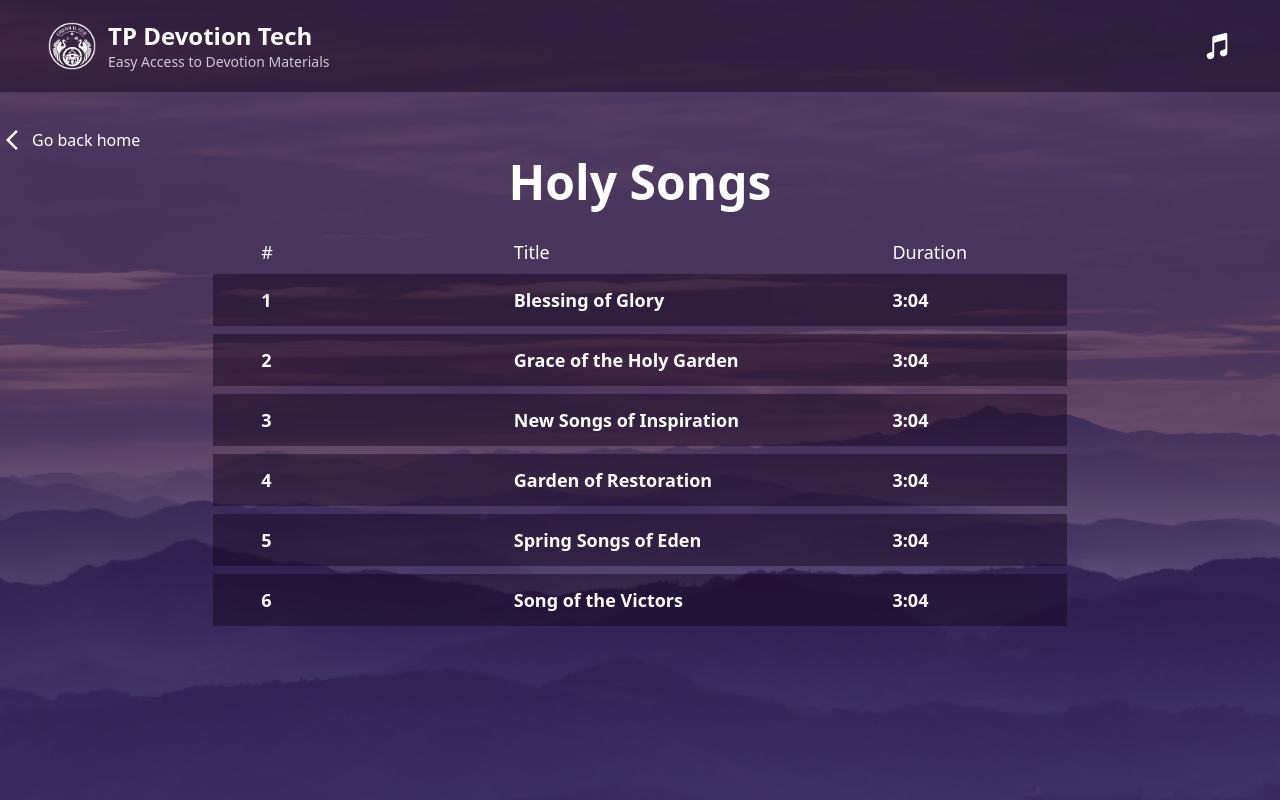
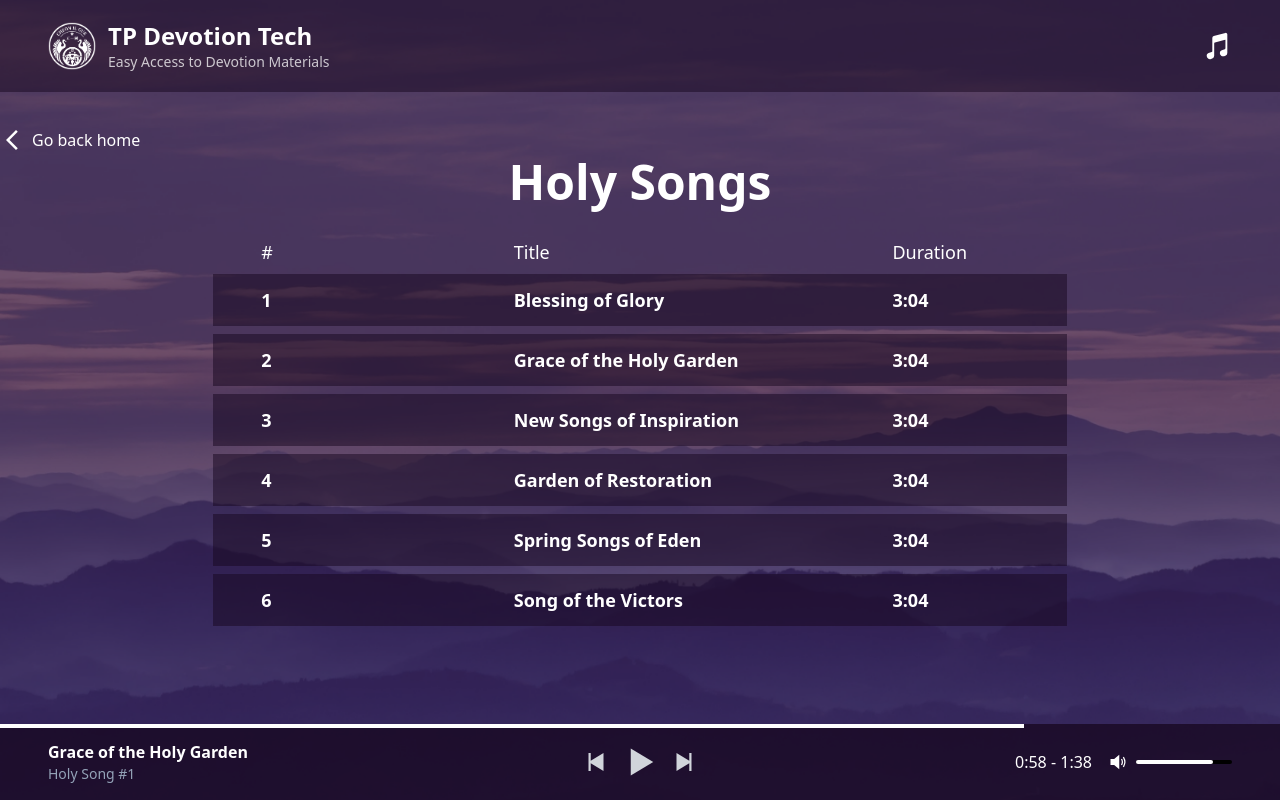
Before and after one commit to pjguitar15/tp-tech-app, a React (Vite) app: page /holy-songs in a window 1280 px wide. Built offline with nearby package versions, Linux system fonts and the light colour scheme.

Commit message:
added bottom player

```diff
--- /dev/null
+++ b/src/pages/HolySongPlayer/BottomPlayer/BottomPlayer.tsx
@@ -0,0 +1,75 @@
+import React from 'react'
+import { IoPlaySharp } from 'react-icons/io5'
+import { IoPlaySkipBackSharp } from 'react-icons/io5'
+import { IoPlaySkipForwardSharp } from 'react-icons/io5'
+import { IoVolumeMediumSharp } from 'react-icons/io5'
+
+const PlayerButtons = () => {
+  const buttonStyle =
+    'text-gray-300 hover:text-white hover:scale-105 cursor-pointer duration-100'
+
+  return (
+    <div className='flex gap-3 items-center'>
+      <IoPlaySkipBackSharp className={`text-2xl ${buttonStyle}`} />
+      <IoPlaySharp className={`text-4xl ms-1 ${buttonStyle}`} />
+      <IoPlaySkipForwardSharp className={`text-2xl ${buttonStyle}`} />
+    </div>
+  )
+}
+
+const TitleAndNumber = () => {
+  return (
+    <div>
+      <h5 className='font-semibold'>Grace of the Holy Garden</h5>
+      <p className='text-sm text-slate-400'>Holy Song #1</p>
+    </div>
+  )
+}
+
+const DurationAndVolume = () => {
+  return (
+    <div className='flex items-center gap-4'>
+      <div>0:58 - 1:38</div>
+      <div className='flex items-center gap-2'>
+        <IoVolumeMediumSharp className='text-xl' />
+        <div className='bg-black w-24 rounded'>
+          <div className='bg-white h-1 w-[80%] rounded'></div>
+        </div>
+      </div>
+    </div>
+  )
+}
+
+const SongProgressBar = () => {
+  return (
+    <div className='bg-white absolute top-0 right-0 left-0 w-[80%] z-10 h-1'></div>
+  )
+}
+
+const BottomPlayer = () => {
+  const containerStyle = 'px-12 py-4 absolute bottom-0 w-full'
+  const overlayStyle = 'absolute bg-[#16061E] opacity-75 inset-0'
+  const textContainerStyle = 'text-white relative'
+  const flexCenterStyle = 'flex justify-center'
+  const flexEndStyle = 'flex justify-end'
+
+  return (
+    <div className={containerStyle}>
+      <SongProgressBar />
+      <div className={overlayStyle}></div>
+      <div className='grid grid-cols-3'>
+        <div className={`${textContainerStyle}`}>
+          <TitleAndNumber />
+        </div>
+        <div className={`${textContainerStyle} ${flexCenterStyle}`}>
+          <PlayerButtons />
+        </div>
+        <div className={`${textContainerStyle} ${flexEndStyle}`}>
+          <DurationAndVolume />
+        </div>
+      </div>
+    </div>
+  )
+}
+
+export default BottomPlayer
--- a/src/pages/HolySongPlayer/HolySongsPage.tsx
+++ b/src/pages/HolySongPlayer/HolySongsPage.tsx
@@ -4,6 +4,7 @@ import image from '../../assets/default-bg.png'
 import { Link } from 'react-router-dom'
 import { MdArrowBackIosNew } from 'react-icons/md'
 import HolySongList from './HolySongList/HolySongList'
+import BottomPlayer from './BottomPlayer/BottomPlayer'
 
 const HolySongsPage = () => {
   return (
@@ -30,6 +31,7 @@ const HolySongsPage = () => {
           <h1 className='text-center text-5xl font-bold'>Holy Songs</h1>
           <HolySongList />
         </section>
+        <BottomPlayer />
       </main>
     </>
   )
```
